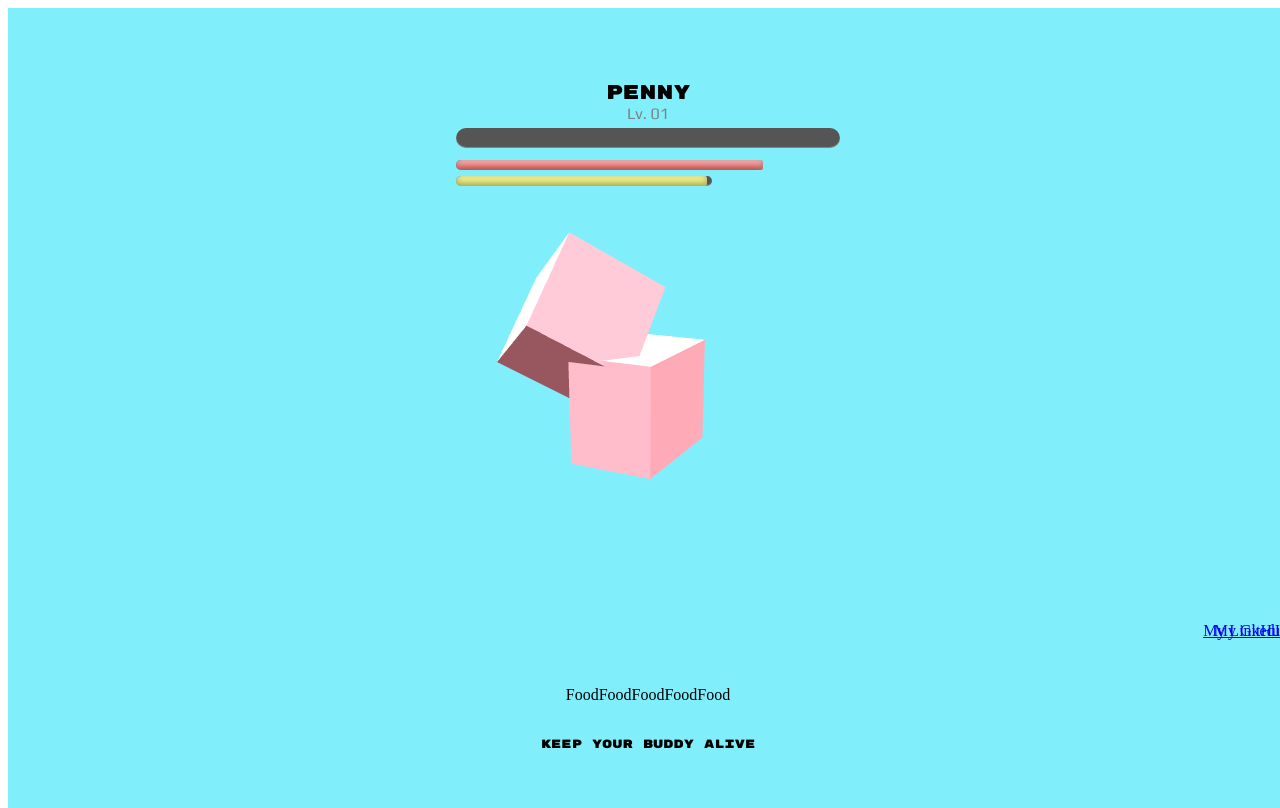
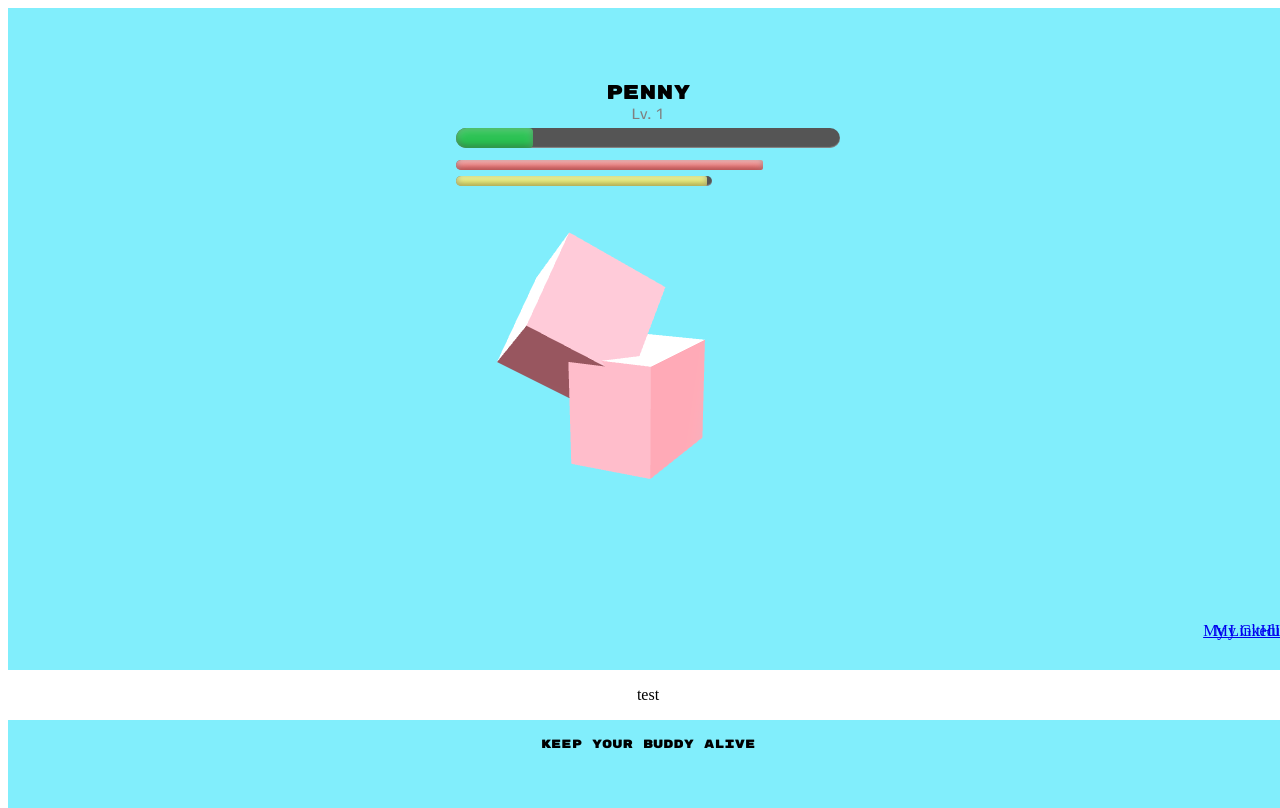
Before and after one commit to ablin2012/my-little-buddy, a website built with webpack: page index.html in a window 1280 px wide. Built offline with nearby package versions, Linux system fonts and the light colour scheme; animation ran at ten frames a second.

Commit message:
passive leveling implemented, food hotbar started

```diff
--- a/index.html
+++ b/index.html
@@ -27,13 +27,11 @@
       </div>
       <a class="personal-link" href="https://www.linkedin.com/in/adam-lin-2020/" target="blank">My LinkedIn</a>
       <a class="personal-link" href="https://github.com/ablin2012" target="blank">My GitHub</a>
-      <ul id="food">
-          <li>Food</li>
-          <li>Food</li>
-          <li>Food</li>
-          <li>Food</li>
-          <li>Food</li>
-      </ul>
+      <div id="food-hotbar">
+          <ul id="food">
+              <li>test</li>
+          </ul>
+      </div>
   </body>
 
 </html>
--- a/src/index.js
+++ b/src/index.js
@@ -17,7 +17,8 @@ document.addEventListener('DOMContentLoaded', function(event) {
 
     let expBar = document.getElementById('exp-bar').firstElementChild;
     let hungerBar = document.getElementById('hunger-bar').firstElementChild;
-    let happinessBar =document.getElementById('happiness-bar').firstElementChild;
+    let happinessBar = document.getElementById('happiness-bar').firstElementChild;
+    let buddyLevel = document.getElementById('level');
 
 
     function init(){
@@ -112,20 +113,28 @@ document.addEventListener('DOMContentLoaded', function(event) {
     }
 
     function updateProgressBars(){
-        console.log(piggy.hungerLevel);
-        console.log(piggy.happyLevel);
+        // console.log(piggy.hungerLevel);
+        // console.log(piggy.happyLevel);
+        console.log(piggy.exp);
         hungerBar.style.width = `${piggy.hungerLevel}%` ;
         happinessBar.style.width = `${piggy.happyLevel}%`;
         expBar.style.width = `${piggy.exp}%`;
+        buddyLevel.innerHTML = `Lv. ${piggy.level}`;
     }
 
     function updateBuddyInfo(buddy){
         setInterval(() => {
             // buddy.hungerDrain();
             buddy.happyDrain();
+            buddy.passiveExpGain();
             updateProgressBars();
         }, 5000)
     }
+
+    function spawnFood(){
+
+    }
+
     init();
     createLights();
     createFloor();
--- a/src/scripts/buddy.js
+++ b/src/scripts/buddy.js
@@ -14,8 +14,8 @@ export class Buddy {
         }
         if (this.exp > 100) {
             this.exp = 100;
+            this.levelUp();
         }
-
     }
 
     hungerGain(points){
@@ -36,21 +36,34 @@ export class Buddy {
         }
     }
 
+    passiveExpGain(){
+        if (this.exp < 100) {
+            this.exp += 20/this.level;
+        } else if (this.happyLevel > 100 || this.happyLevel + 20/this.level > 100) {
+            this.exp = 100;
+        }
+        this.levelUp();
+    }
+
     hungerDrain(){
-        if (this.hungerLevel > 1) {
+        if (this.hungerLevel > 0) {
             this.hungerLevel -= 1;
+        } else {
+            this.hungerLevel = 0;
         }
     }
 
     happyDrain(){
-        if (this.happyLevel > 2) {
+        if (this.happyLevel > 0) {
             this.happyLevel -= 2;
+        } else {
+            this.happyLevel = 0;
         }
     }
 
     // level-up logic
     levelUp(){
-        if (this.exp === 100) {
+        if (this.exp >= 100) {
             this.level += 1;
             this.exp = 0;
         }
--- a/src/styles/items.scss
+++ b/src/styles/items.scss
@@ -1,8 +1,9 @@
-#food {
+#food-hotbar {
     position: absolute;
     bottom: 10%;
     display: flex;
     flex-direction: row;
     justify-content: center;
-    width: 100%
+    width: 100%;
+    background-color: white;
 }
```
Also changed, not shown: dist/main.css, 1 other file.
